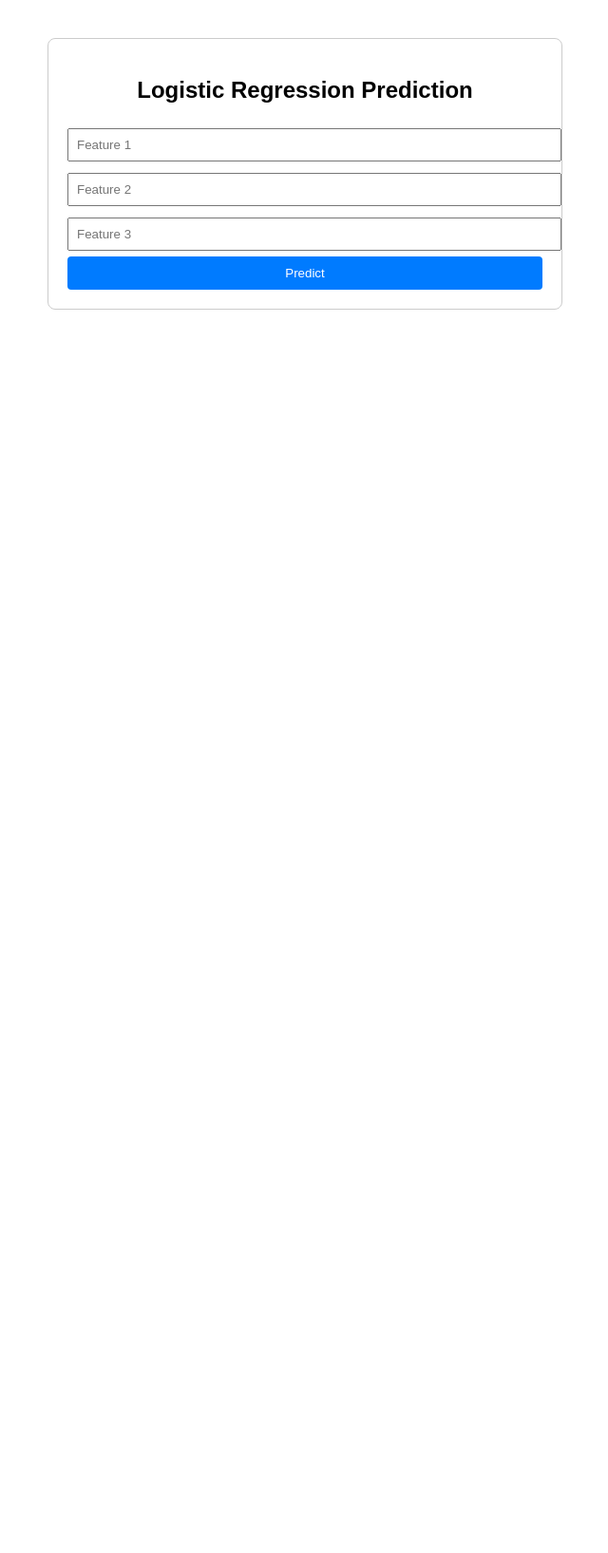
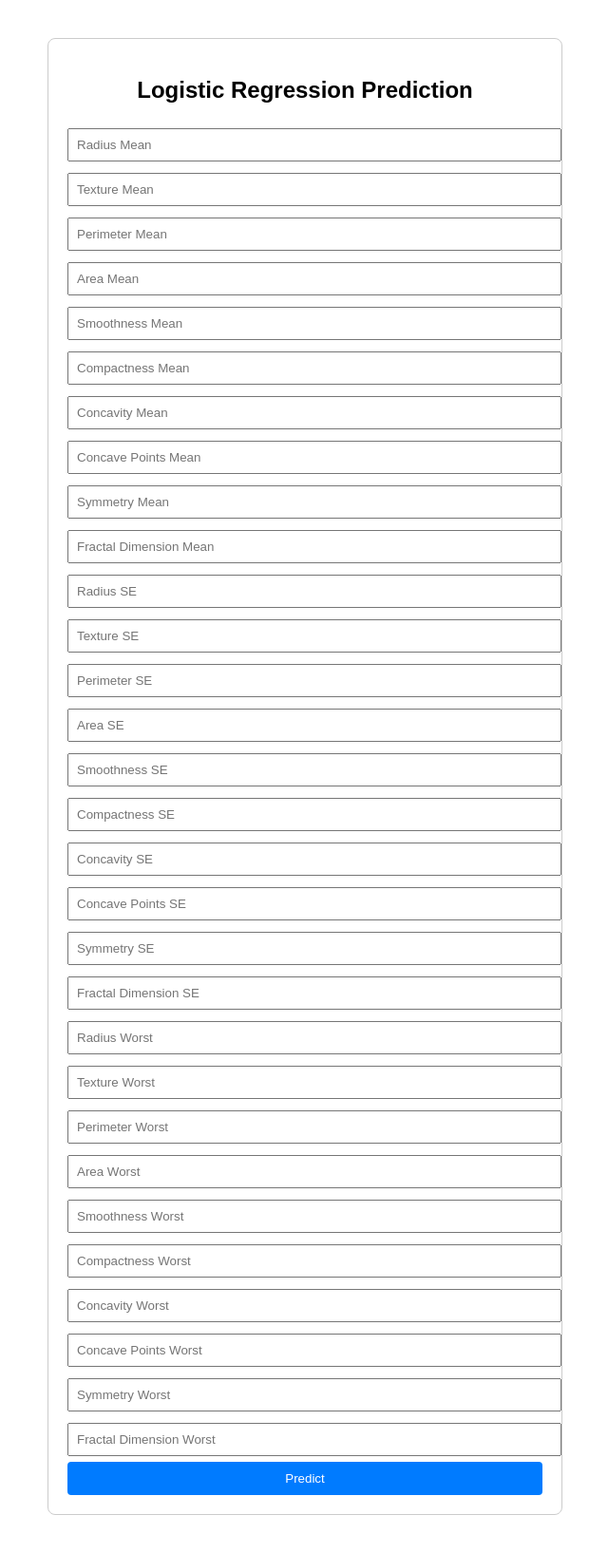
Before and after one commit to Peter-Opapa/logistic-regression-model, a Flask app: page / in a window 1280 px wide. Shown: the whole page at 95% size, without its empty margins (319-959 px from the left). Before the commit the page ends 326 px from the top, so only its background shows below. Run offline with Flask 3, Linux system fonts and the light colour scheme; parts of the project's set-up code (start-up, migrations or seed data) failed here and were passed over.

Commit message:
Updated the html and app.py for deployment

```diff
--- a/app.py
+++ b/app.py
@@ -4,7 +4,7 @@ import numpy as np
 
 app = Flask(__name__)
 
-# Load the trained model
+# Loading the trained model
 with open('logistic_regression_model.pkl', 'rb') as file:
     model = pickle.load(file)
 
@@ -14,8 +14,16 @@ def home():
 
 @app.route('/predict', methods=['POST'])
 def predict():
-    # Get data from form
-    features = [float(x) for x in request.form.values()]
+    # Define the feature names in the correct order
+    feature_names = [
+        "radius_mean", "texture_mean", "perimeter_mean", "area_mean", "smoothness_mean", "compactness_mean",
+        "concavity_mean", "concave points_mean", "symmetry_mean", "fractal_dimension_mean", "radius_se", "texture_se",
+        "perimeter_se", "area_se", "smoothness_se", "compactness_se", "concavity_se", "concave points_se", "symmetry_se",
+        "fractal_dimension_se", "radius_worst", "texture_worst", "perimeter_worst", "area_worst", "smoothness_worst",
+        "compactness_worst", "concavity_worst", "concave points_worst", "symmetry_worst", "fractal_dimension_worst"
+    ]
+    # Get values from the form in the correct order
+    features = [float(request.form.get(name)) for name in feature_names]
     final_features = np.array([features])
     prediction = model.predict(final_features)
     result = 'Malignant' if prediction[0] == 1 else 'Benign'
--- a/templates/index.html
+++ b/templates/index.html
@@ -16,11 +16,37 @@
     <div class="container">
         <h2>Logistic Regression Prediction</h2>
         <form action="/predict" method="post">
-            <!-- Example: Replace with actual feature names and count -->
-            <input type="number" name="feature1" step="any" placeholder="Feature 1" required>
-            <input type="number" name="feature2" step="any" placeholder="Feature 2" required>
-            <input type="number" name="feature3" step="any" placeholder="Feature 3" required>
-            <!-- Add more inputs as needed for your model -->
+            <!-- Enter all model features except id and diagnosis -->
+            <input type="number" name="radius_mean" step="any" placeholder="Radius Mean" required>
+            <input type="number" name="texture_mean" step="any" placeholder="Texture Mean" required>
+            <input type="number" name="perimeter_mean" step="any" placeholder="Perimeter Mean" required>
+            <input type="number" name="area_mean" step="any" placeholder="Area Mean" required>
+            <input type="number" name="smoothness_mean" step="any" placeholder="Smoothness Mean" required>
+            <input type="number" name="compactness_mean" step="any" placeholder="Compactness Mean" required>
+            <input type="number" name="concavity_mean" step="any" placeholder="Concavity Mean" required>
+            <input type="number" name="concave points_mean" step="any" placeholder="Concave Points Mean" required>
+            <input type="number" name="symmetry_mean" step="any" placeholder="Symmetry Mean" required>
+            <input type="number" name="fractal_dimension_mean" step="any" placeholder="Fractal Dimension Mean" required>
+            <input type="number" name="radius_se" step="any" placeholder="Radius SE" required>
+            <input type="number" name="texture_se" step="any" placeholder="Texture SE" required>
+            <input type="number" name="perimeter_se" step="any" placeholder="Perimeter SE" required>
+            <input type="number" name="area_se" step="any" placeholder="Area SE" required>
+            <input type="number" name="smoothness_se" step="any" placeholder="Smoothness SE" required>
+            <input type="number" name="compactness_se" step="any" placeholder="Compactness SE" required>
+            <input type="number" name="concavity_se" step="any" placeholder="Concavity SE" required>
+            <input type="number" name="concave points_se" step="any" placeholder="Concave Points SE" required>
+            <input type="number" name="symmetry_se" step="any" placeholder="Symmetry SE" required>
+            <input type="number" name="fractal_dimension_se" step="any" placeholder="Fractal Dimension SE" required>
+            <input type="number" name="radius_worst" step="any" placeholder="Radius Worst" required>
+            <input type="number" name="texture_worst" step="any" placeholder="Texture Worst" required>
+            <input type="number" name="perimeter_worst" step="any" placeholder="Perimeter Worst" required>
+            <input type="number" name="area_worst" step="any" placeholder="Area Worst" required>
+            <input type="number" name="smoothness_worst" step="any" placeholder="Smoothness Worst" required>
+            <input type="number" name="compactness_worst" step="any" placeholder="Compactness Worst" required>
+            <input type="number" name="concavity_worst" step="any" placeholder="Concavity Worst" required>
+            <input type="number" name="concave points_worst" step="any" placeholder="Concave Points Worst" required>
+            <input type="number" name="symmetry_worst" step="any" placeholder="Symmetry Worst" required>
+            <input type="number" name="fractal_dimension_worst" step="any" placeholder="Fractal Dimension Worst" required>
             <button type="submit">Predict</button>
         </form>
         {% if prediction_text %}
```
